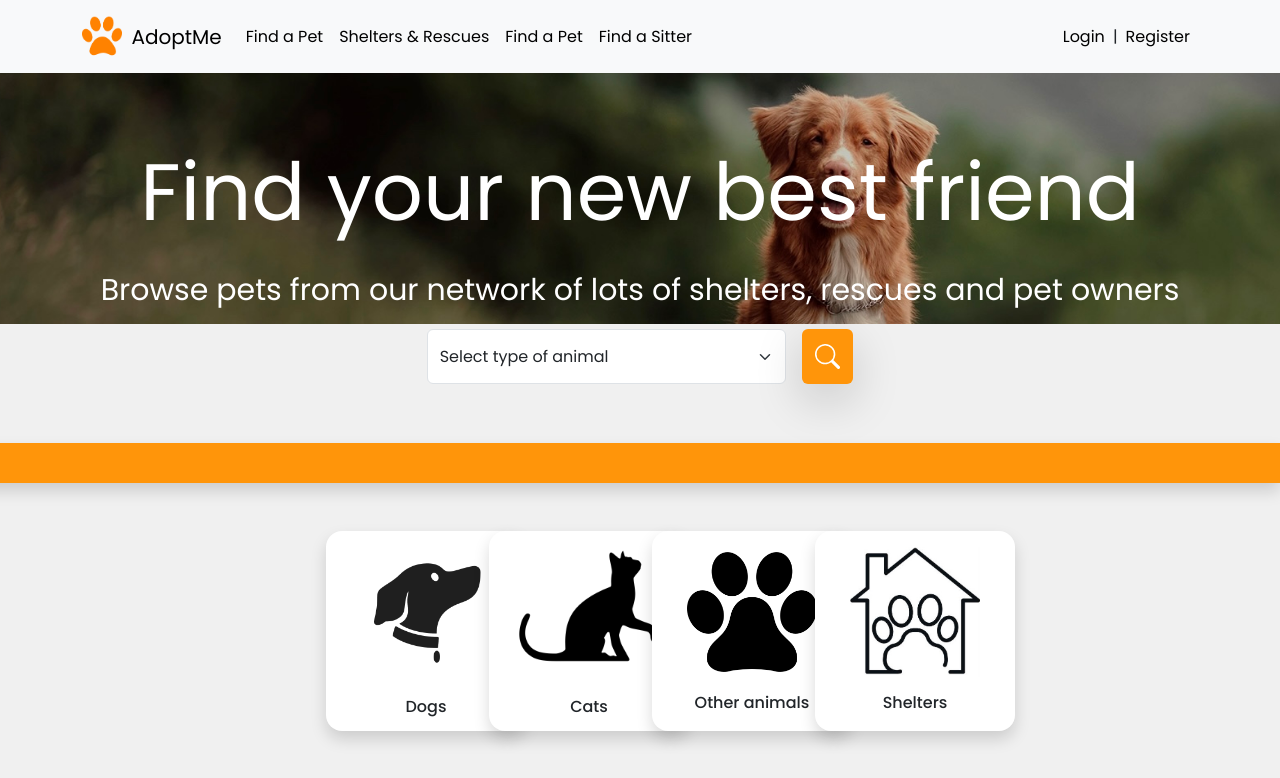
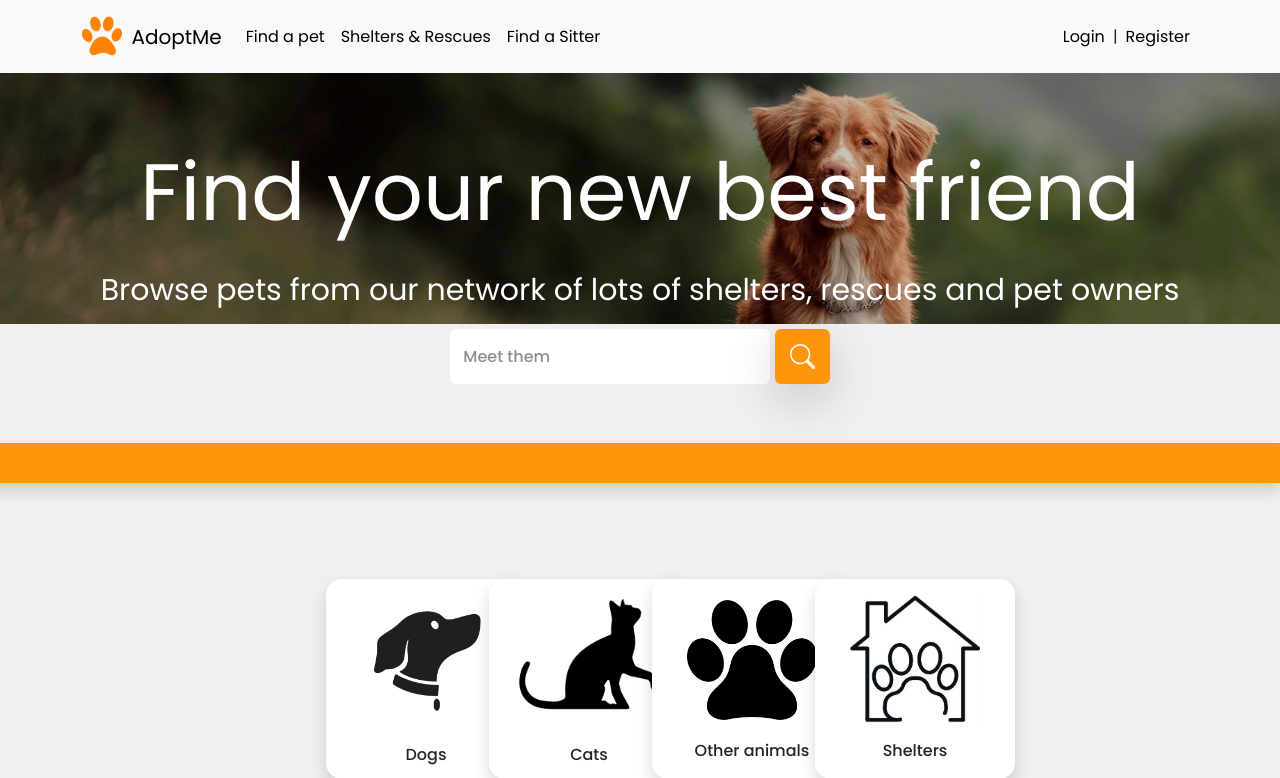
Before and after one commit to Kirill-Stepankov/AdoptMe, a Django app: page / in a window 1280 px wide. Shown: the top 778 px of the page. Run offline with Django 4.2, Linux system fonts and the light colour scheme; tables that the repository leaves empty hold one stand-in row (values such as "Sample post"); grey boxes marked "Sample" are stand-in pictures; some libraries are stand-ins or nearby versions.

Commit message:
fill blank links

```diff
--- a/adoptme/userprofile/templates/userprofile/common/base.html
+++ b/adoptme/userprofile/templates/userprofile/common/base.html
@@ -28,16 +28,24 @@
           <div class="collapse navbar-collapse" id="navbarNavDropdown">
             <ul class="navbar-nav">
               <li class="nav-item">
-                <a href="" class="nav-link active" aria-current="page" href="#">Find a Pet</a>
+                <div class="dropdown">
+                  <button class="nav-link active" aria-current="page" type="button" data-bs-toggle="dropdown" aria-expanded="false">
+                    Find a pet
+                  </button>
+                  <ul class="dropdown-menu">
+                    <li><a class="dropdown-item" href="{% url 'petad:filter_petad' 'CAT' %}">Cats</a></li>
+                    <li><a class="dropdown-item" href="{% url 'petad:filter_petad' 'DOG' %}">Dogs</a></li>
+                    <li><a class="dropdown-item" href="{% url 'petad:filter_petad' 'HRS' %}">Horses</a></li>
+                    <li><a class="dropdown-item" href="{% url 'petad:filter_petad' 'BRD' %}">Birds</a></li>
+                    <li><a class="dropdown-item" href="{% url 'petad:filter_petad' 'EXC' %}">Exotic</a></li>
+                  </ul>
+              </div>
               </li>
               <li class="nav-item">
                 <a href="" class="nav-link active" href="#">Shelters & Rescues</a>
               </li>
               <li class="nav-item">
-                <a href="" class="nav-link active" aria-current="page" href="#">Find a Pet</a>
-              </li>
-              <li class="nav-item">
-                <a href="" class="nav-link active" aria-current="page" href="#">Find a Sitter</a>
+                <a href="{% url 'petad:filter_sitter' %}" class="nav-link active" aria-current="page" href="#">Find a Sitter</a>
               </li>
             </ul>
             <ul class="nav navbar-nav ms-auto d-flex align-items-center">
--- a/adoptme/userprofile/templates/userprofile/index.html
+++ b/adoptme/userprofile/templates/userprofile/index.html
@@ -8,26 +8,29 @@
                 <p style="color: white; font-size: 80px;">Find your new best friend</p>
                 <p style="color: white; font-size: 30px;">Browse pets from our network of lots of shelters, rescues and pet owners</p>
                 <div class="col-4 mx-auto">
-                    <form method="get" class="d-flex" role="search">
-                        <select class="form-select me-3" aria-label="Default select example">
-                            <option selected>Select type of animal</option>
-                            <option value="1">Dog</option>
-                            <option value="2">Cat</option>
-                            <option value="3">Horse</option>
-                            <option value="4">Bird</option>
-                            <option value="5">Other</option>
-                          </select>
+                    <div class="dropdown">
+                        <button class="btn w-75" style="color: rgb(143, 143, 143); background-color: white; height: 55px" type="button" data-bs-toggle="dropdown" aria-expanded="false">
+                            <div class="text-start mt-2">
+                                <h6>Meet them</h6>
+                            </div>
+                        </button>
+                        <ul class="dropdown-menu">
+                          <li><a class="dropdown-item" href="{% url 'petad:filter_petad' 'CAT' %}">Cats</a></li>
+                          <li><a class="dropdown-item" href="{% url 'petad:filter_petad' 'DOG' %}">Dogs</a></li>
+                          <li><a class="dropdown-item" href="{% url 'petad:filter_petad' 'HRS' %}">Horses</a></li>
+                          <li><a class="dropdown-item" href="{% url 'petad:filter_petad' 'BRD' %}">Birds</a></li>
+                          <li><a class="dropdown-item" href="{% url 'petad:filter_petad' 'EXC' %}">Exotic</a></li>
+                        </ul>
                         <button class="btn shadow-lg" style="background-color: rgb(255, 149, 10); color: white; height: 55px; width: 55px;" type="submit">
                             <svg xmlns="http://www.w3.org/2000/svg" width="25" height="25" fill="currentColor" class="bi bi-search" viewBox="0 0 16 16">
                                 <path d="M11.742 10.344a6.5 6.5 0 1 0-1.397 1.398h-.001c.03.04.062.078.098.115l3.85 3.85a1 1 0 0 0 1.415-1.414l-3.85-3.85a1.007 1.007 0 0 0-.115-.1zM12 6.5a5.5 5.5 0 1 1-11 0 5.5 5.5 0 0 1 11 0z"/>
                             </svg>
                         </button>
-                    </form>
+                    </div>
                 </div>
             </div>
     </div>
-    <div class="row text-center shadow" style="height: 40px; background-color: rgb(255, 149, 10); color: white;">
-</div>
+    <div class="row text-center shadow mb-5" style="height: 40px; background-color: rgb(255, 149, 10); color: white;"></div>
 <div class="container mt-5 mb-3">
     <div class="row">
         <div class="col-6 mx-auto">
@@ -36,7 +39,7 @@
                     <div class="card rounded-4 border-0 shadow text-center" style="width: 200px; height: 200px;">
                         <img src="{% static 'userprofile/images/dog_logo3.png' %}" style="width: 150px; height: 150px; margin-left: auto; margin-right: auto;">
                         <div class="card-body" style="color: rgb(58, 58, 58);">
-                            <h6><a href="" class="link-dark link-underline-opacity-100-hover link-underline-opacity-0 stretched-link">Dogs</a></h6>
+                            <h6><a href="{% url 'petad:filter_petad' 'DOG' %}" class="link-dark link-underline-opacity-100-hover link-underline-opacity-0 stretched-link">Dogs</a></h6>
                         </div>
                     </div>
                 </div>
@@ -44,7 +47,7 @@
                     <div class="card rounded-4 border-0 shadow text-center" style="width: 200px; height: 200px;">
                         <img src="{% static 'userprofile/images/cat_logo.png' %}" style="width: 150px; height: 150px; margin-left: auto; margin-right: auto;">
                         <div class="card-body" style="color: rgb(58, 58, 58);">
-                            <h6><a href="" class="link-dark link-underline-opacity-100-hover link-underline-opacity-0 stretched-link">Cats</a></h6>
+                            <h6><a href="{% url 'petad:filter_petad' 'CAT' %}" class="link-dark link-underline-opacity-100-hover link-underline-opacity-0 stretched-link">Cats</a></h6>
                         </div>
                     </div>
                 </div>
@@ -52,7 +55,7 @@
                     <div class="card rounded-4 border-0 shadow text-center" style="width: 200px; height: 200px;">
                         <img class="mt-3" src="{% static 'userprofile/images/raw.png' %}" style="width: 130px; height: 130px; margin-left: auto; margin-right: auto;">
                         <div class="card-body" style="color: rgb(58, 58, 58);">
-                            <h6><a href="" class="link-dark link-underline-opacity-100-hover link-underline-opacity-0 stretched-link">Other animals</a></h6>
+                            <h6><a href="{% url 'petad:filter_petad' 'EXC' %}" class="link-dark link-underline-opacity-100-hover link-underline-opacity-0 stretched-link">Other animals</a></h6>
                         </div>
                     </div>
                 </div>
@@ -100,9 +103,18 @@
                           </div>
                         </div>
                         <div class="card-footer text-center" style="color: white;" >
-                            <a href="" class="btn stretched-link link-underline-opacity-100-hover link-underline-opacity-0" style="color: white;">
-                                <h4>Meet them</h4>
-                            </a>
+                            <div class="dropdown">
+                                <button class="btn stretched-link link-underline-opacity-100-hover link-underline-opacity-0" style="color: white;" type="button" data-bs-toggle="dropdown" aria-expanded="false">
+                                  <h4>Meet them</h4>
+                                </button>
+                                <ul class="dropdown-menu">
+                                  <li><a class="dropdown-item" href="{% url 'petad:filter_petad' 'CAT' %}">Cats</a></li>
+                                  <li><a class="dropdown-item" href="{% url 'petad:filter_petad' 'DOG' %}">Dogs</a></li>
+                                  <li><a class="dropdown-item" href="{% url 'petad:filter_petad' 'HRS' %}">Horses</a></li>
+                                  <li><a class="dropdown-item" href="{% url 'petad:filter_petad' 'BRD' %}">Birds</a></li>
+                                  <li><a class="dropdown-item" href="{% url 'petad:filter_petad' 'EXC' %}">Exotic</a></li>
+                                </ul>
+                            </div>
                         </div>
                     </div>
                 </div>
```
Also changed, not shown: adoptme/petadvert/templates/petadvert/petad_detail.html (+20 -14 lines), adoptme/shelter/templates/shelter/shelter_detail.html (+42 -17 lines).
